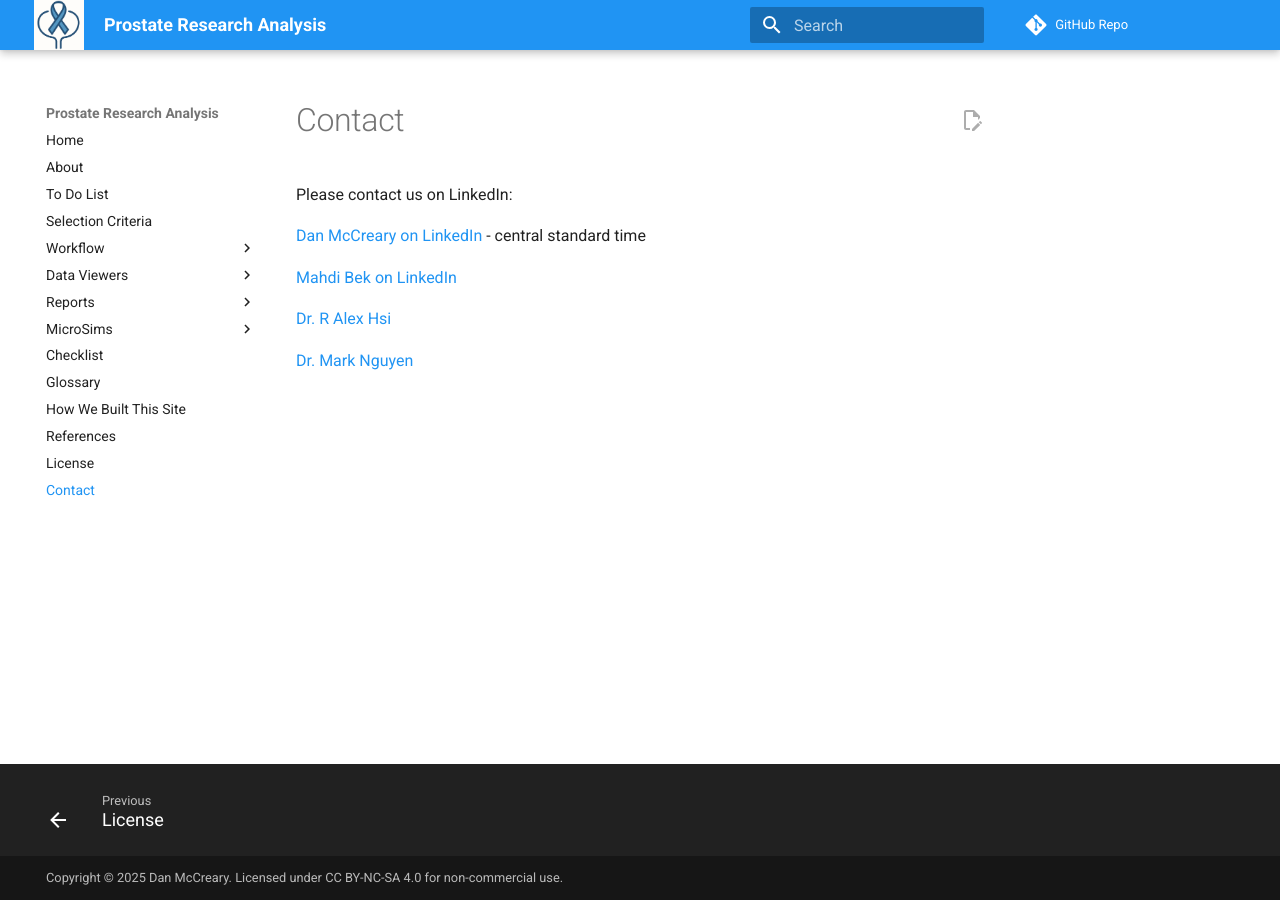
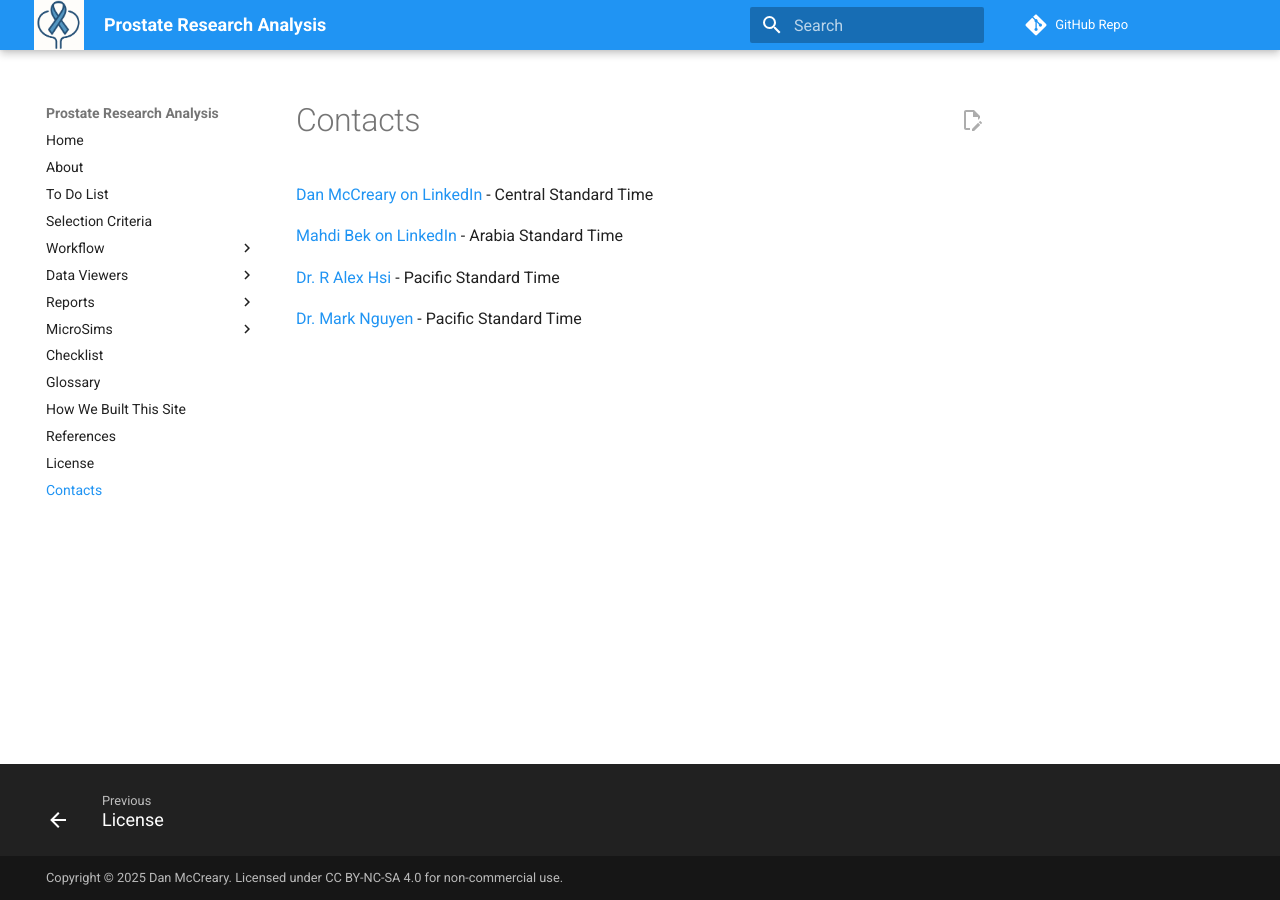
Before and after one commit to dmccreary/prostate-research-analysis, an MkDocs documentation site: the page built from docs/contact.md, in a window 1280 px wide. Built offline with MkDocs 1.6.1 and Material for MkDocs 9.7.7, drawn with Linux system fonts in a browser that asks for light colours; comment, search, counter and statistics services are not loaded.

Commit message:
changed label to Contacts (plural) and added AST

```diff
--- a/docs/contact.md
+++ b/docs/contact.md
@@ -1,12 +1,10 @@
-# Contact
-
-Please contact us on  LinkedIn:
+# Contacts
 
 
-[Dan McCreary on LinkedIn](https://www.linkedin.com/in/danmccreary/) - central standard time
+[Dan McCreary on LinkedIn](https://www.linkedin.com/in/danmccreary/) - Central Standard Time
 
-[Mahdi Bek on LinkedIn](https://www.linkedin.com/in/mahdi-bek-khoshnevis-5a9797295/)
+[Mahdi Bek on LinkedIn](https://www.linkedin.com/in/mahdi-bek-khoshnevis-5a9797295/) - Arabia Standard Time
 
-[Dr. R Alex Hsi](https://www.linkedin.com/in/r-alex-hsi-657b2919/)
+[Dr. R Alex Hsi](https://www.linkedin.com/in/r-alex-hsi-657b2919/) - Pacific Standard Time
 
-[Dr. Mark Nguyen](https://www.radiationoncology.uw.edu/education/resident-mark-nguyen/)
+[Dr. Mark Nguyen](https://www.radiationoncology.uw.edu/education/resident-mark-nguyen/) - Pacific Standard Time
--- a/mkdocs.yml
+++ b/mkdocs.yml
@@ -44,7 +44,7 @@ nav:
   - How We Built This Site: how-we-built-this-site.md
   - References: references.md
   - License: license.md
-  - Contact: contact.md
+  - Contacts: contact.md
 
 # CoderDojo Microsite Standards from here down
 
```
